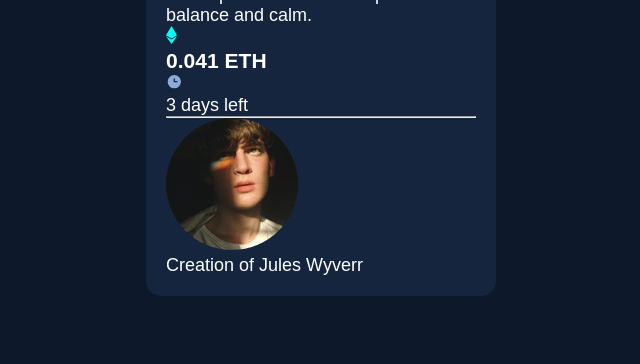
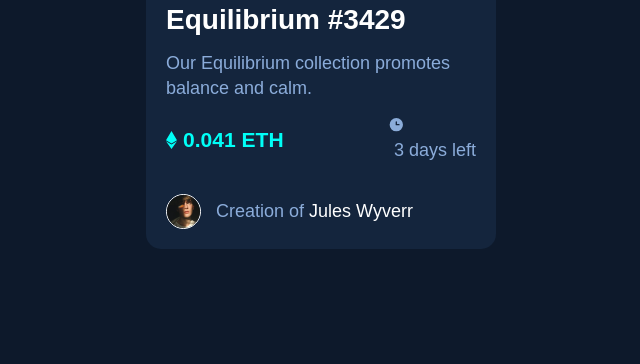
Before and after one commit to gregarious-dingo/NFT-Preview-Card-on-Frontend-Mentor, a plain HTML site: page nft-preview-card-component-main/index.html in a window 1280 px wide. Shown: the part 436-800 px from the top of the page, without its empty margins (319-959 px from the left). Drawn offline with Linux system fonts and the light colour scheme; files that its build step writes are made by us from their sources.

Commit message:
feat: updated format and sizing

```diff
--- a/nft-preview-card-component-main/assets/css/styles.css
+++ b/nft-preview-card-component-main/assets/css/styles.css
@@ -57,6 +57,27 @@ body{
 
 }
 
+.icon{
+    background-color: var(--Cyan);
+    position: absolute;
+    width: 100%;
+    height: 100%;
+    top: 0;
+    left: 0;
+    border-radius: 10px;
+    display: flex;
+    justify-content: center;
+    align-items: center;
+
+    opacity: 0;
+
+
+}
+
+.icon:hover{
+    opacity: .3;
+    transition: opacity .5s;
+}
 .text__card h1{
     color: var(--White);
     font-size: 28px;
@@ -70,3 +91,70 @@ body{
     color: var(--Cyan);
 
 }
+
+.text__card p{
+    color: var(--Soft-blue);
+    font-size: 18px;
+    font-weight: 400;
+    line-height: 25px;
+
+}
+
+.eth__days{
+    display: flex;
+    justify-content: space-between;
+    margin: 15px 0;
+}
+
+.eth, days{
+    display: flex;
+    align-items: center;
+}
+
+.eth__days .eth h3{
+    color: var(--Cyan);
+    font-weight: 600;
+    margin-left: 6px;
+
+}
+
+.eth__days .days p{
+    font-weight: 400;
+    margin-left: 6px;
+
+}
+
+.line{
+    border: none;
+    height: 1px;
+    background-color: var(--Very-dark-blue-line);
+  }
+
+.profiles{
+    display:flex;
+    align-items: center;
+    margin-top: 15px;
+}
+
+.profile__image{
+    width: 35px;
+    height: 35px;
+    border: var(--White) solid 1px;
+    border-radius: 20px;
+    margin-right: 15px;
+}
+
+.profile__image img{
+    width: 100%;
+}
+
+.profiles span{
+    color: var(--White);
+    cursor: pointer;
+    transition: color .15s;
+}
+
+.profiles span:hover{
+    color: var(--Cyan);
+
+}
--- a/nft-preview-card-component-main/index.html
+++ b/nft-preview-card-component-main/index.html
@@ -16,13 +16,17 @@
 <body>
   <!-- class links this to the .card in the css files-->
   <main class="card">
-<div class="image__card"></div>
+<div class="image__card">
   <!-- class links this to the .equilibrium__image in the css files-->
     <img src="assets/images/image-equilibrium.jpg"
     class="equilibrium__image" alt="">
+    <div class="icon">
+    <img src="assets/images/icon-view.svg"
+    class="view__icon" alt="">
+    </div>
   </div>
 
-  <div class=""text__card">
+  <div class="text__card">
   <h1>
     Equilibrium #3429
   </h1>
@@ -37,7 +41,7 @@
         0.041 ETH
       </h3>
     </div>
-    <div class="days"></div>
+    <div class="days">
     <img src="assets/images/icon-clock.svg"
     class="class__icon" alt="">
     <p>
```
